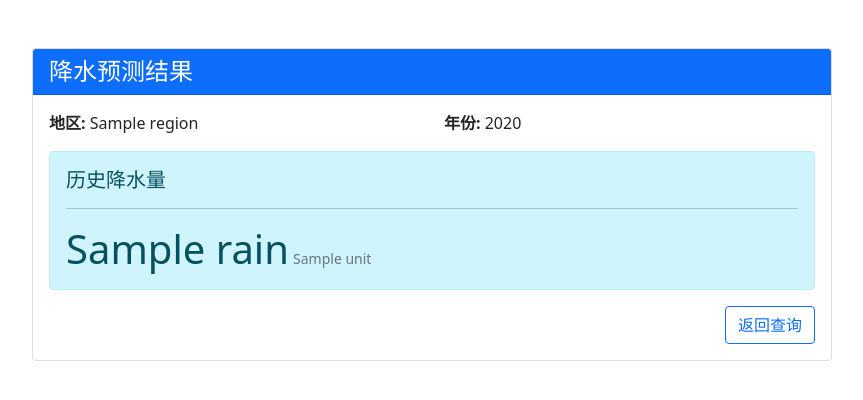
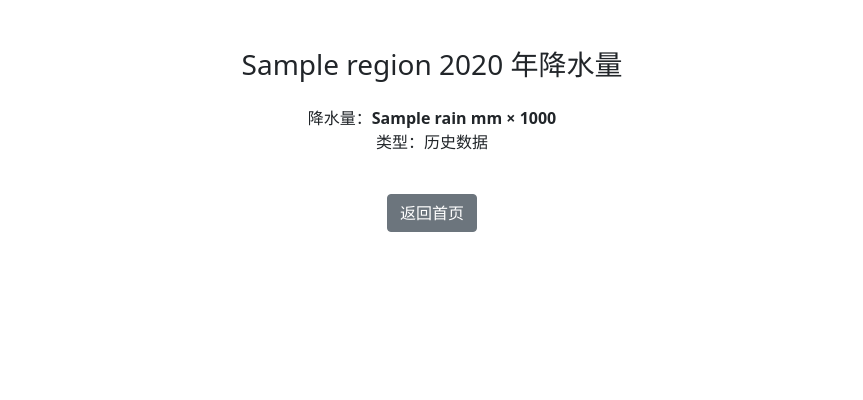
Before and after one commit to YJSoo/test1, a Flask app: template templates/results.html in a window 1280 px wide. Shown: the part 56-456 px from the top of the page, without its empty margins (208-1071 px from the left). Run offline with Flask 2, Linux system fonts and the light colour scheme; the template is opened without the code that fills it: most values are stand-ins (such as "Sample title", 1, 10 or a date in 2020); parts of the project's set-up code (start-up, migrations or seed data) failed here and were passed over.

Commit message:
Add files via upload

```diff
--- a/templates/results.html
+++ b/templates/results.html
@@ -1,40 +1,17 @@
 {% extends "base.html" %}
-
-{% block title %}预测结果 - {{ super() }}{% endblock %}
-
 {% block content %}
-<div class="result-card card">
-    <div class="card-header bg-primary text-white">
-        <h4 class="mb-0">降水预测结果</h4>
-    </div>
-    <div class="card-body">
-        <div class="row mb-3">
-            <div class="col-md-6">
-                <strong>地区:</strong> {{ result.region }}
-            </div>
-            <div class="col-md-6">
-                <strong>年份:</strong> {{ result.year }}
-            </div>
-        </div>
-
-        <div class="alert {% if result.predicted %}alert-warning{% else %}alert-info{% endif %}">
-            <h5 class="alert-heading">
-                {% if result.predicted %}
-                <i class="bi bi-graph-up"></i> 预测降水量
-                {% else %}
-                <i class="bi bi-archive"></i> 历史降水量
-                {% endif %}
-            </h5>
-            <hr>
-            <p class="mb-0">
-                <span class="display-6">{{ result.rain }}</span>
-                <small class="text-muted">{{ result.unit }}</small>
-            </p>
-        </div>
-
-        <div class="d-grid gap-2 d-md-flex justify-content-md-end">
-            <a href="/" class="btn btn-outline-primary">返回查询</a>
-        </div>
+<div class="container mt-5">
+    {% if error %}
+        <div class="alert alert-danger">{{ error }}</div>
+    {% else %}
+        <h3 class="text-center mb-4">{{ region }} {{ year }} 年降水量</h3>
+        <p class="text-center">
+            降水量：<strong>{{ rain }} mm × 1000</strong><br>
+            类型：{{ '预测数据' if predicted else '历史数据' }}
+        </p>
+    {% endif %}
+    <div class="text-center">
+        <a href="/" class="btn btn-secondary mt-4">返回首页</a>
     </div>
 </div>
 {% endblock %}
```
Also changed, not shown: templates/index.html (+4 -6 lines).
